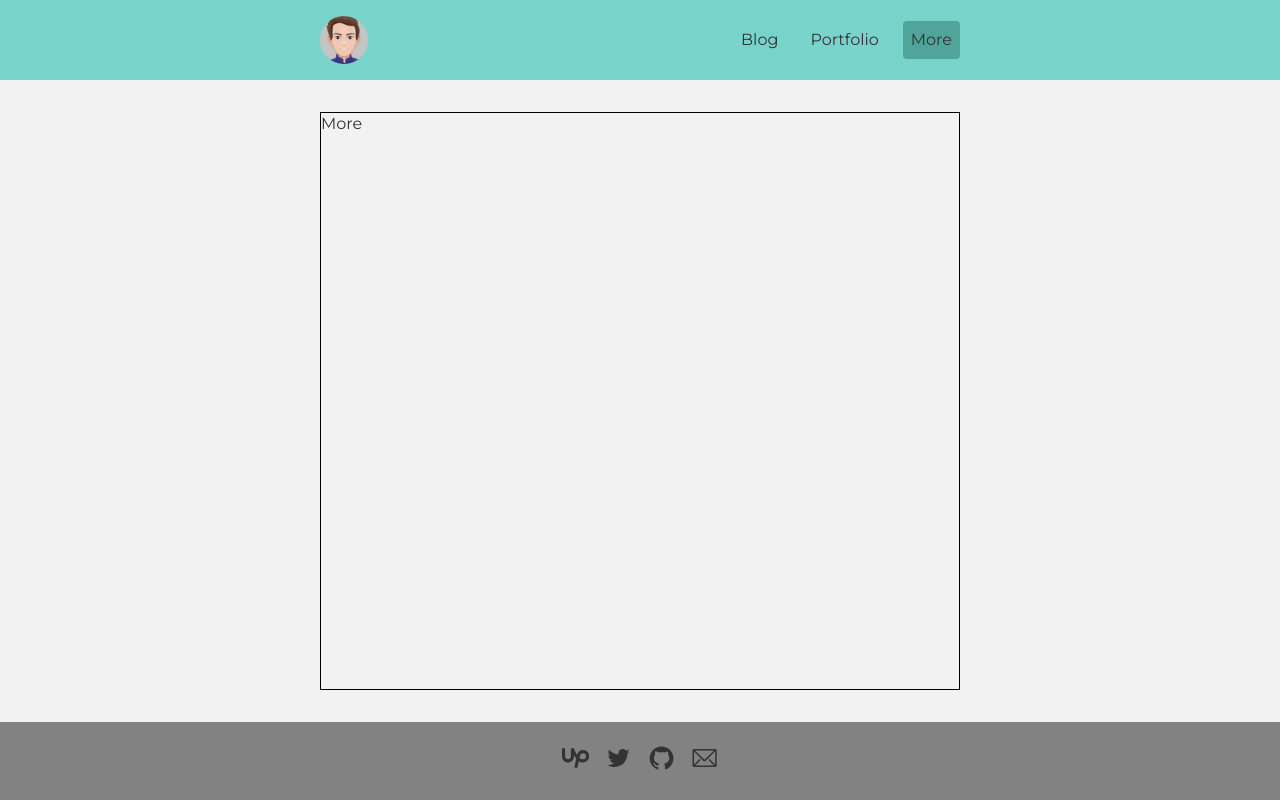
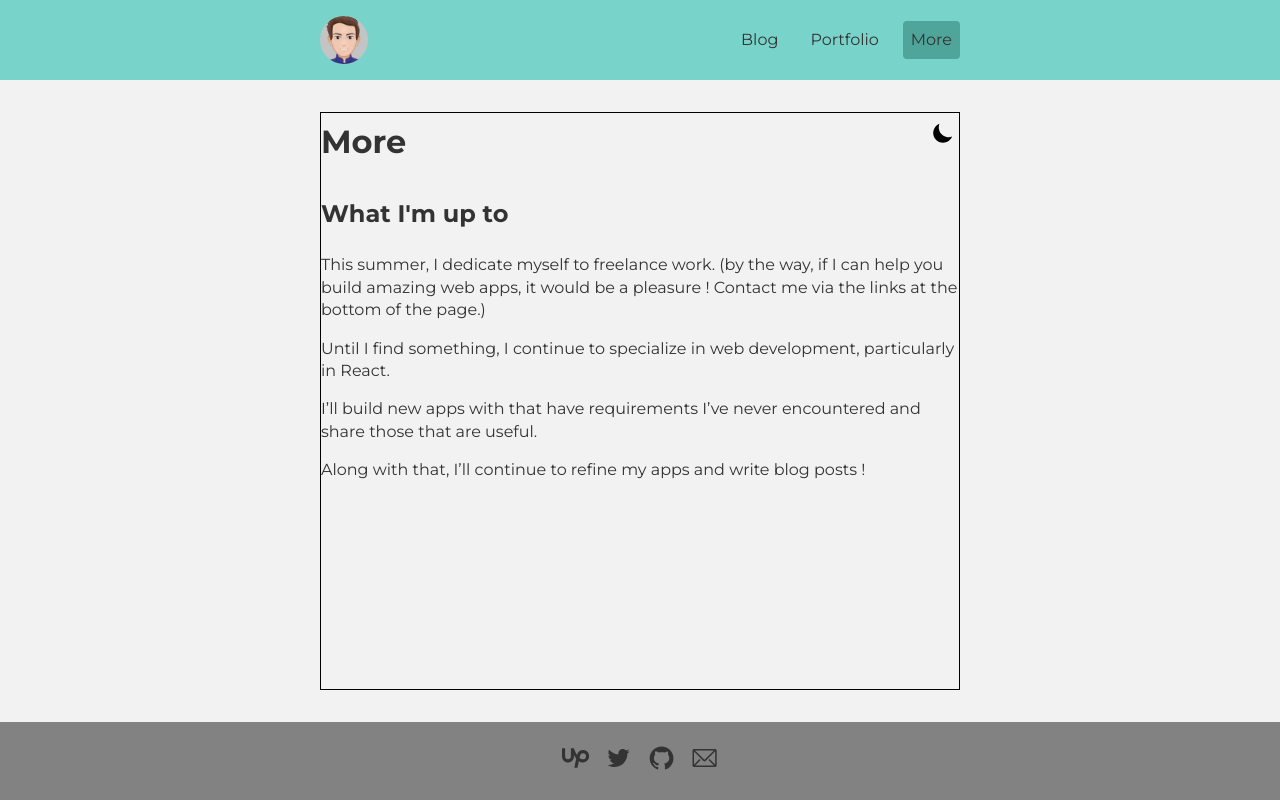
Before and after one commit to yanns1/personal-site, a Gatsby site: page /more in a window 1280 px wide. Built offline with nearby package versions, Linux system fonts and the light colour scheme; Gatsby itself is replaced by a stand-in of ours.

Commit message:
Implement More page

```diff
--- a/notes.txt
+++ b/notes.txt
@@ -5,7 +5,7 @@ rss: https://www.gatsbyjs.org/docs/adding-an-rss-feed/
 analytics: ?
 favicon ? title of the page ?
 
-
+Implement More page
 
 
 
--- /dev/null
+++ b/src/components/styled/StyledMore.ts
@@ -0,0 +1,15 @@
+import styled from 'styled-components';
+import StyledContentHeader from "./StyledContentHeader";
+
+const StyledMore = styled(StyledContentHeader)`
+h2 {
+  margin-bottom: 1.5rem;
+  font-size: 1.5rem;
+  font-weight: bold;
+}
+p {
+  margin-bottom: 1rem;
+}
+`
+
+export default StyledMore;
--- a/src/pages/more.tsx
+++ b/src/pages/more.tsx
@@ -3,13 +3,31 @@ import { graphql, PageProps, Link } from "gatsby"
 
 import Layout from "../components/shared/layout"
 import SEO from "../components/shared/seo"
+import StyledMore from "../components/styled/StyledMore";
+// svgs
+// @ts-ignore
+import { ReactComponent as MoonSvg } from "../assets/moon.svg";
+// @ts-ignore
+import { ReactComponent as LightSvg } from "../assets/light.svg";
 
 const More: React.FC<PageProps> = ({ location }) => {
 
   return (
     <Layout location={location}>
       <SEO title="More" description="More things about me and what I do" />
-      <h1>More</h1>
+      <StyledMore>
+
+        <div className="header">
+          <h1>More</h1>
+          <MoonSvg width="2rem" fill="currentColor" title="Moon icon" />
+          {/* <LightSvg fill="currentColor" title="Light icon"/> */}
+        </div>
+        <h2>What I'm up to</h2>
+        <p>This summer, I dedicate myself to freelance work. (by the way, if I can help you build amazing web apps, it would be a pleasure ! Contact me via the links at the bottom of the page.)</p>
+        <p>Until I find something, I continue to specialize in web development, particularly in React.</p>
+        <p>I’ll build new apps with that have requirements I’ve never encountered and share those that are useful.</p>
+        <p>Along with that, I’ll continue to refine my apps and write blog posts !</p>
+      </StyledMore>
     </Layout>
   )
 }
```
